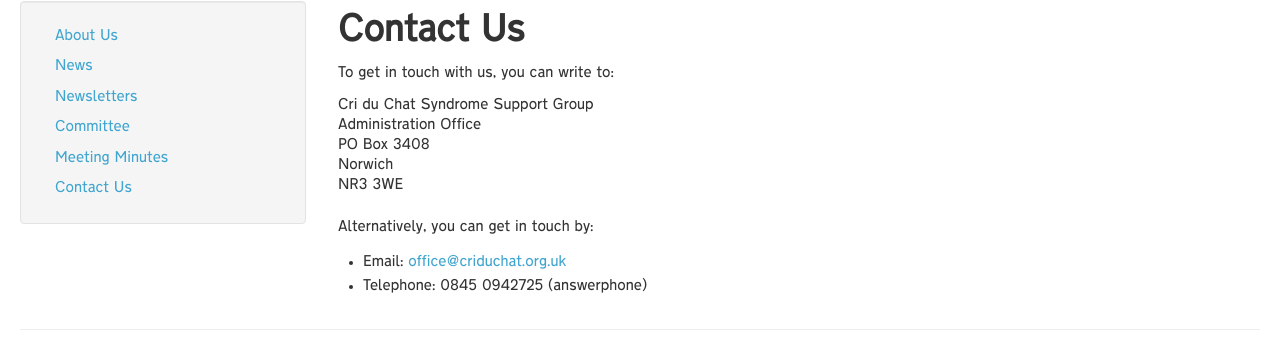
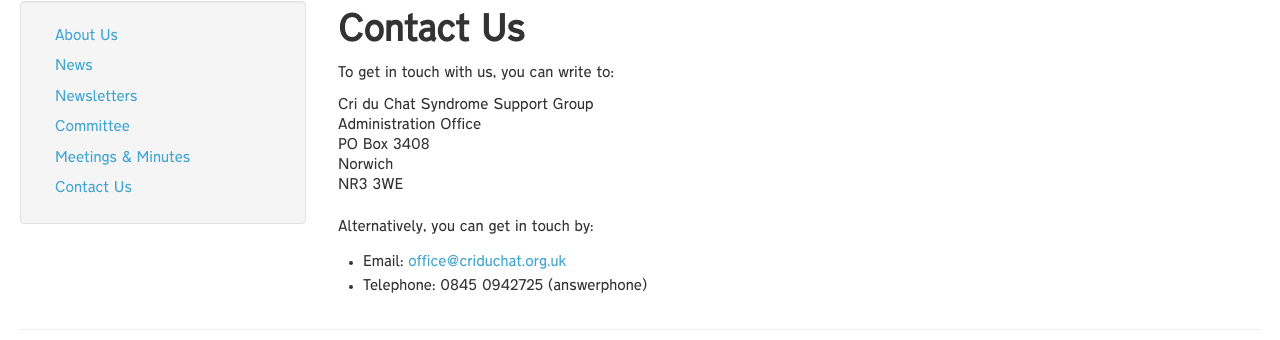
Before and after one commit to lucyjanetetlow/cdcssg.github.io, a Jekyll site: the page built from about/contact.md, in a window 1280 px wide. Shown: the part 156-496 px from the top of the page. Built offline with Jekyll 4.4.1, drawn with Linux system fonts in a browser that asks for light colours.

Commit message:
Update minutes page link

```diff
--- a/_layouts/about.html
+++ b/_layouts/about.html
@@ -18,8 +18,8 @@
         <li{% if page.url == "/about/committee.html" %} class="active"{% endif %}>
           <a href="/about/committee.html">Committee</a>
         </li>
-        <li{% if page.url == "/about/minutes.html" %} class="active"{% endif %}>
-          <a href="/about/minutes.html">Meeting Minutes</a>
+        <li{% if page.url == "/about/meetings.html" %} class="active"{% endif %}>
+          <a href="/about/meetings.html">Meetings & Minutes</a>
         </li>
         <li{% if page.url == "/about/contact.html" %} class="active"{% endif %}>
           <a href="/about/contact.html">Contact Us</a>
```
